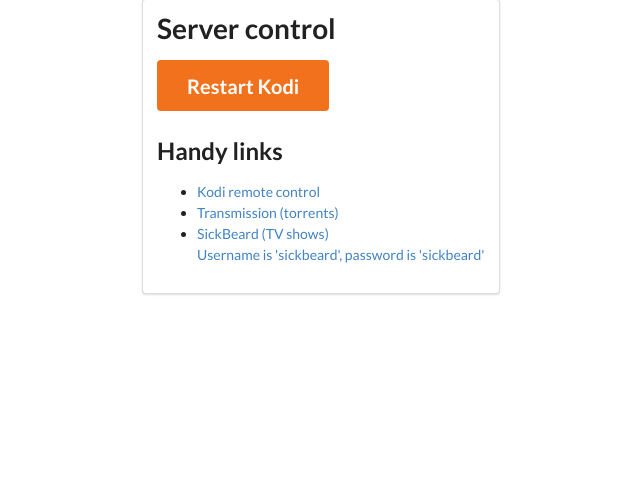
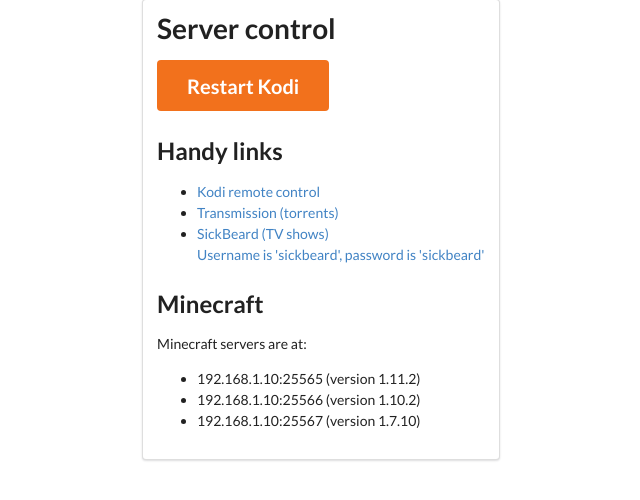
Before and after one commit to ihowson/tyler, a Django app: page / in a window 1280 px wide. Shown: the part 53-553 px from the top of the page, without its empty margins (148-788 px from the left). Run offline with Django 3.2, Linux system fonts and the light colour scheme; some libraries are stand-ins or nearby versions.

Commit message:
Minecraft details

```diff
--- a/webapp/app/templates/index.html
+++ b/webapp/app/templates/index.html
@@ -39,6 +39,16 @@
             <li><a href="http://192.168.1.10:9091" target="_blank">Transmission (torrents)</a></li>
             <li><a href="http://192.168.1.10:9889" target="_blank">SickBeard (TV shows)<div class='sub header'>Username is 'sickbeard', password is 'sickbeard'</div></a></li>
           </ul>
+
+          <h2>Minecraft</h2>
+
+          <p>Minecraft servers are at:</p>
+
+          <ul>
+            <li>192.168.1.10:25565 (version 1.11.2)</li>
+            <li>192.168.1.10:25566 (version 1.10.2)</li>
+            <li>192.168.1.10:25567 (version 1.7.10)</li>
+          </li>
         </div>
       </div>
     </div>
```
